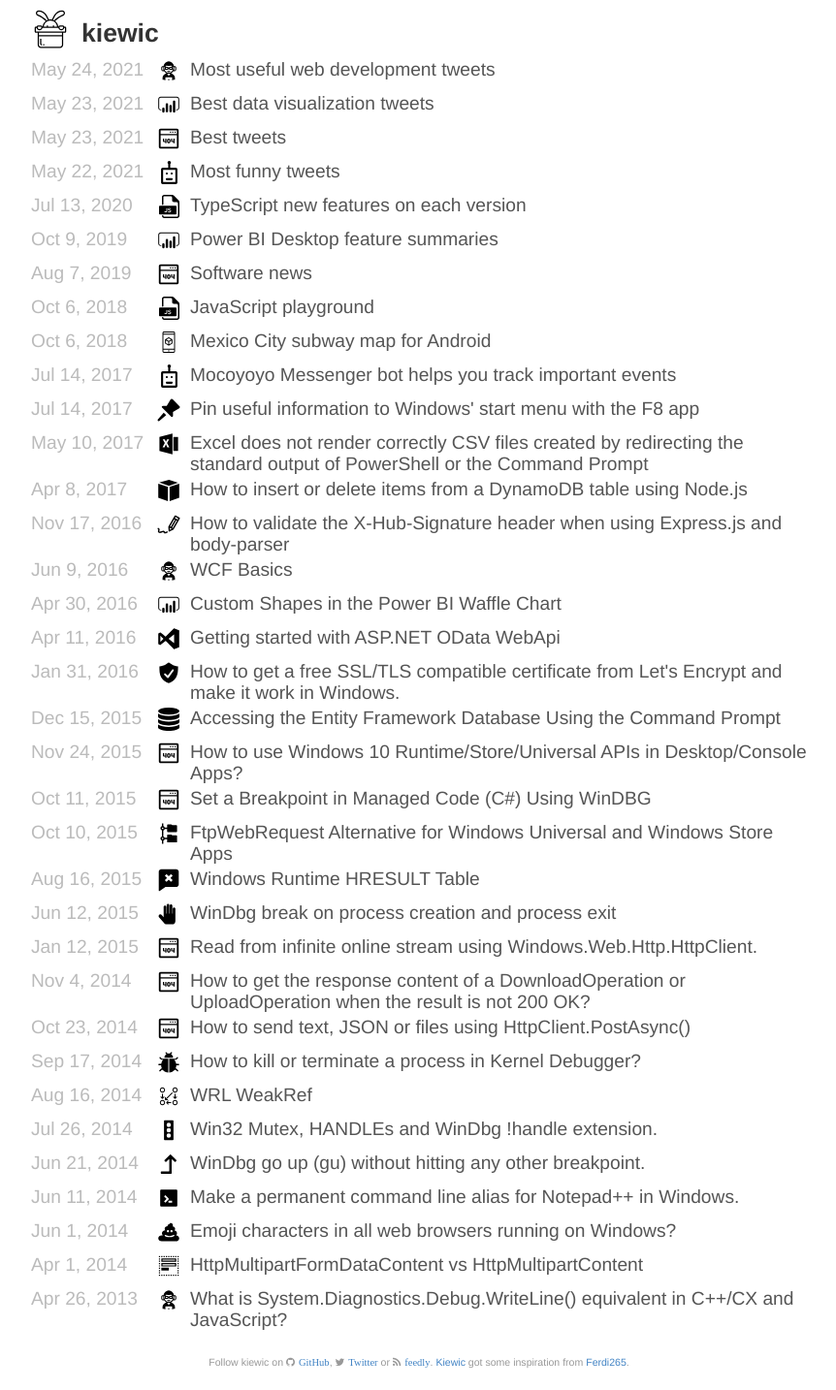
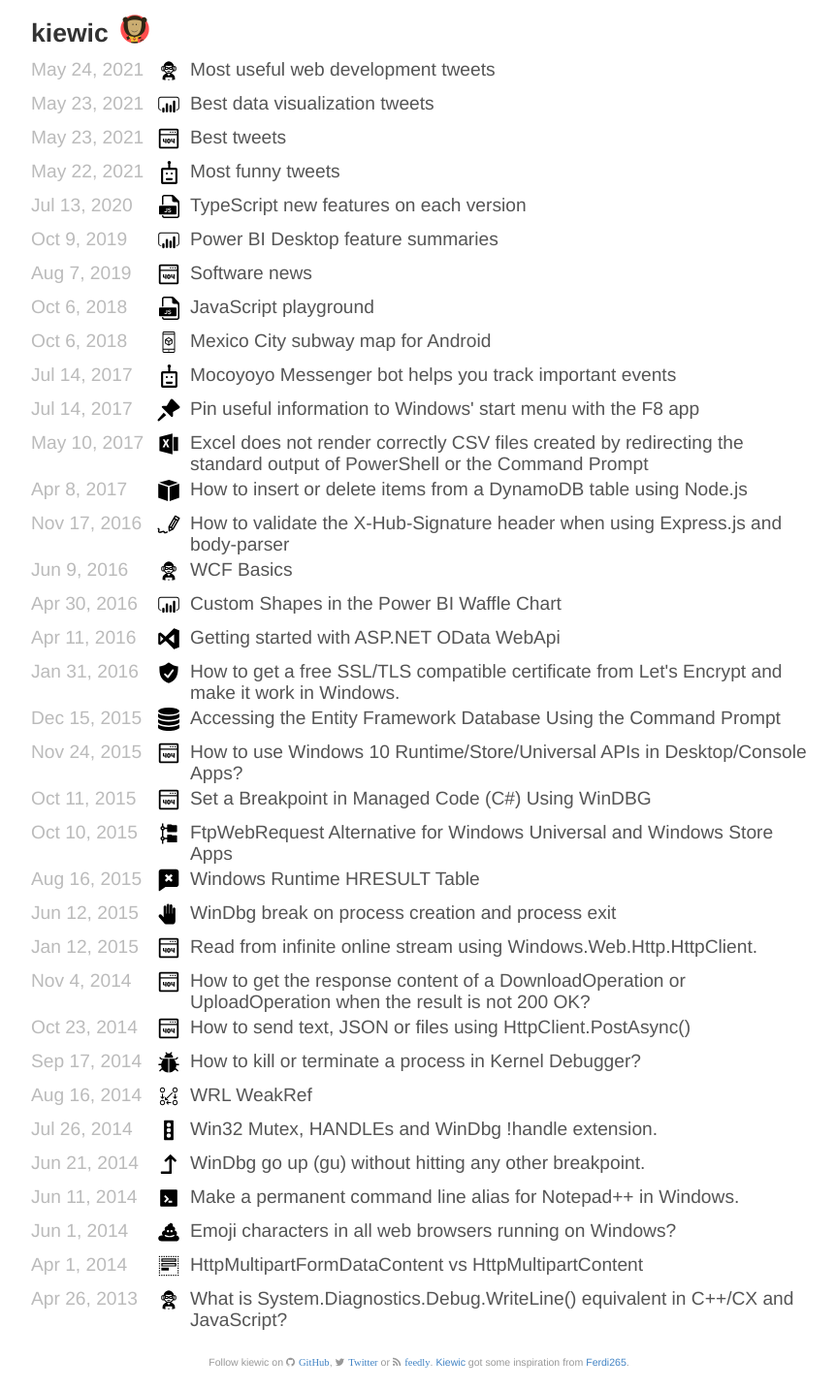
Before and after one commit to kiewic/kiewic.github.io, a Jekyll site: the page built from index.html, in a window 1280 px wide. Shown: the whole page at 97% size, without its empty margins (208-1070 px from the left). Built offline with Jekyll 4.4.1, drawn with Linux system fonts in a browser that asks for light colours; nearby versions of some CDN libraries.

Commit message:
Add a monkey logo

```diff
--- a/_includes/header.html
+++ b/_includes/header.html
@@ -3,12 +3,12 @@
         <div class="site-title">
             <div>
                 <a href="{{ site.baseurl }}/">
-                    <img src="/assets/images/rabbit.svg" width="40" height="40" alt="Kiewic logo" title="Leave a message if you see this" />
+                    <h1 class="home-title">kiewic</h1>
                 </a>
             </div>
             <div>
                 <a href="{{ site.baseurl }}/">
-                    <h1 class="home-title">kiewic</h1>
+                    <img src="/assets/images/logo60x60.png" width="30" height="30" alt="Kiewic logo" title="Leave a message if you see this" />
                 </a>
             </div>
         </div>
```
Also changed, not shown: assets/images/logo60x60.png (added), assets/images/rabbit.svg (deleted).
